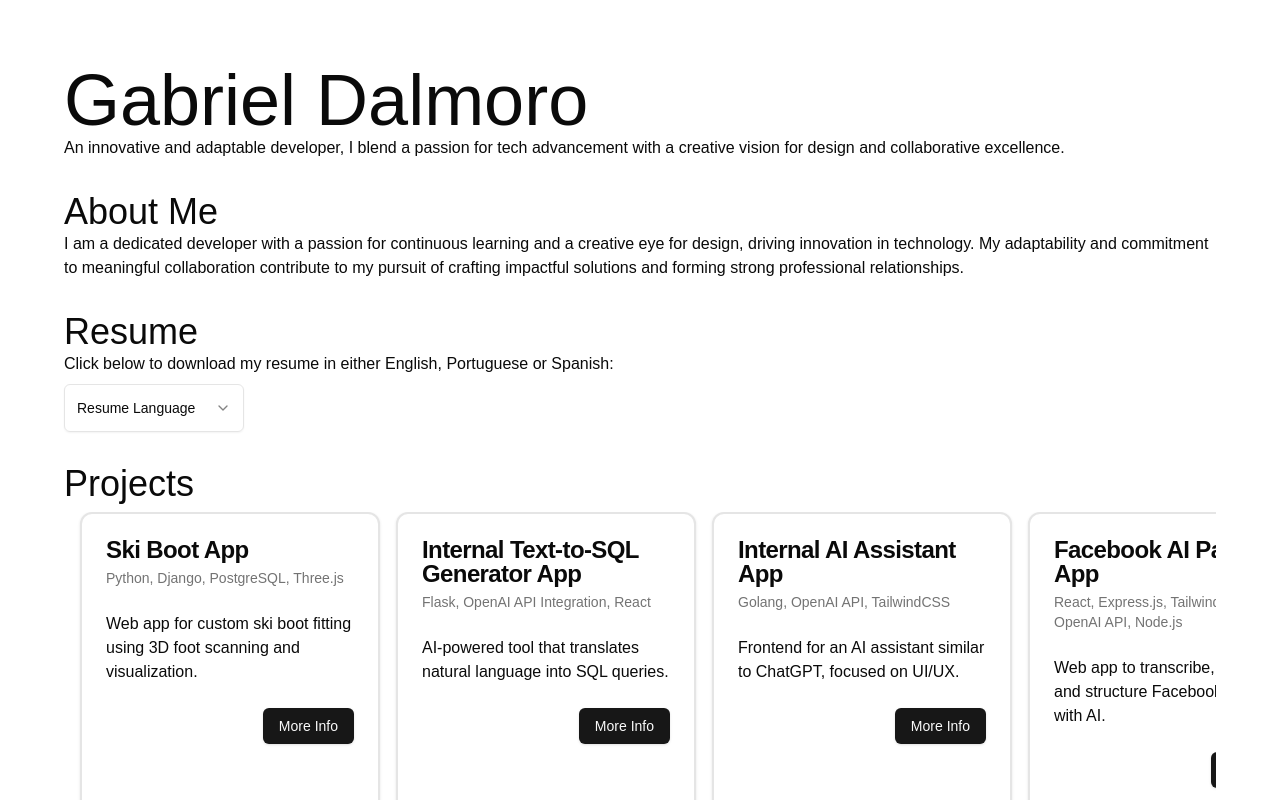
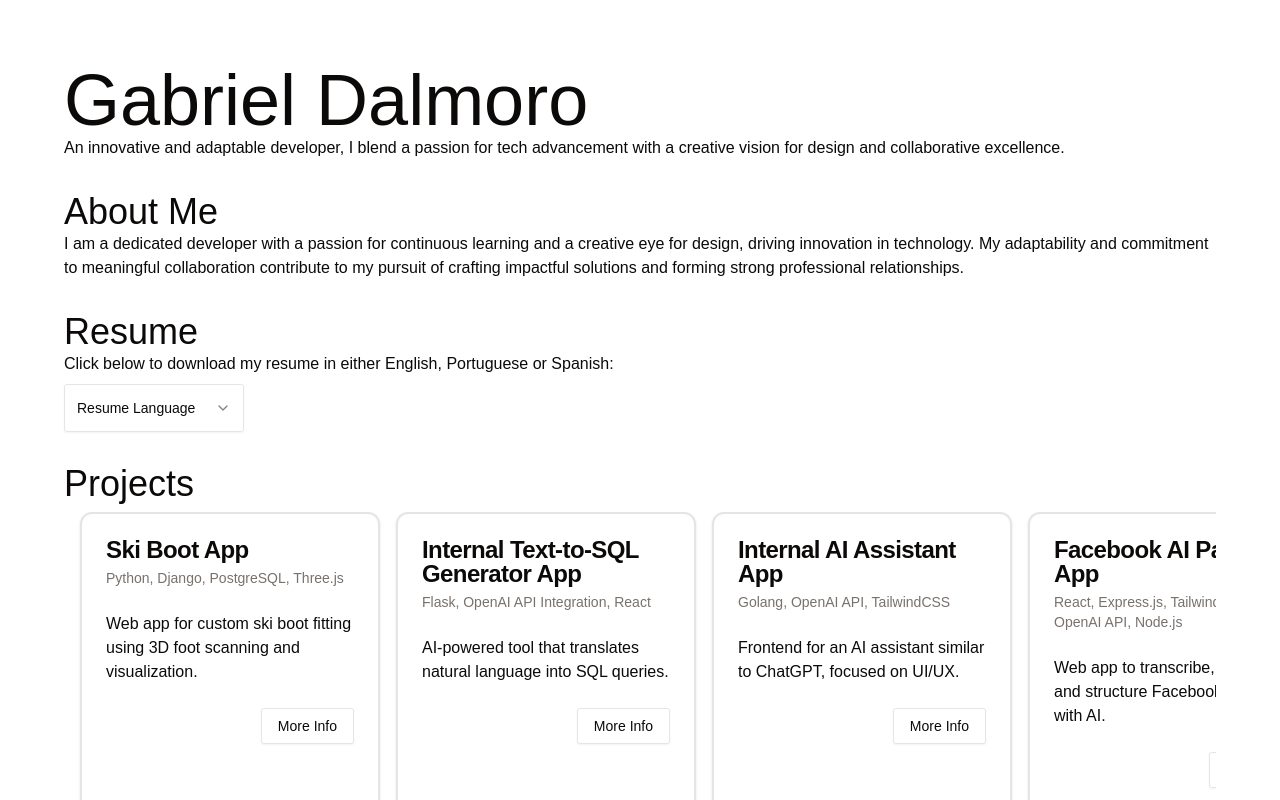
Before and after one commit to Gabriel-Dalmoro/my-website, a Next.js app: page / in a window 1280 px wide. Shown: the top 800 px of the page. Built offline with nearby package versions, Linux system fonts and the light colour scheme.

Commit message:
add expandable cards

```diff
--- a/app/globals.css
+++ b/app/globals.css
@@ -9,51 +9,52 @@
 @layer base {
   :root {
     --background: 0 0% 100%;
-    --foreground: 0 0% 3.9%;
+    --foreground: 20 14.3% 4.1%;
     --card: 0 0% 100%;
-    --card-foreground: 0 0% 3.9%;
+    --card-foreground: 20 14.3% 4.1%;
     --popover: 0 0% 100%;
-    --popover-foreground: 0 0% 3.9%;
-    --primary: 0 0% 9%;
-    --primary-foreground: 0 0% 98%;
-    --secondary: 0 0% 96.1%;
-    --secondary-foreground: 0 0% 9%;
-    --muted: 0 0% 96.1%;
-    --muted-foreground: 0 0% 45.1%;
-    --accent: 0 0% 96.1%;
-    --accent-foreground: 0 0% 9%;
+    --popover-foreground: 20 14.3% 4.1%;
+    --primary: 47.9 95.8% 53.1%;
+    --primary-foreground: 26 83.3% 14.1%;
+    --secondary: 60 4.8% 95.9%;
+    --secondary-foreground: 24 9.8% 10%;
+    --muted: 60 4.8% 95.9%;
+    --muted-foreground: 25 5.3% 44.7%;
+    --accent: 60 4.8% 95.9%;
+    --accent-foreground: 24 9.8% 10%;
     --destructive: 0 84.2% 60.2%;
-    --destructive-foreground: 0 0% 98%;
-    --border: 0 0% 89.8%;
-    --input: 0 0% 89.8%;
-    --ring: 0 0% 3.9%;
+    --destructive-foreground: 60 9.1% 97.8%;
+    --border: 20 5.9% 90%;
+    --input: 20 5.9% 90%;
+    --ring: 20 14.3% 4.1%;
+    --radius: 0.3rem;
     --chart-1: 12 76% 61%;
     --chart-2: 173 58% 39%;
     --chart-3: 197 37% 24%;
     --chart-4: 43 74% 66%;
     --chart-5: 27 87% 67%;
-    --radius: 0.5rem;
   }
+
   .dark {
-    --background: 0 0% 3.9%;
-    --foreground: 0 0% 98%;
-    --card: 0 0% 3.9%;
-    --card-foreground: 0 0% 98%;
-    --popover: 0 0% 3.9%;
-    --popover-foreground: 0 0% 98%;
-    --primary: 0 0% 98%;
-    --primary-foreground: 0 0% 9%;
-    --secondary: 0 0% 14.9%;
-    --secondary-foreground: 0 0% 98%;
-    --muted: 0 0% 14.9%;
-    --muted-foreground: 0 0% 63.9%;
-    --accent: 0 0% 14.9%;
-    --accent-foreground: 0 0% 98%;
+    --background: 20 14.3% 4.1%;
+    --foreground: 60 9.1% 97.8%;
+    --card: 20 14.3% 4.1%;
+    --card-foreground: 60 9.1% 97.8%;
+    --popover: 20 14.3% 4.1%;
+    --popover-foreground: 60 9.1% 97.8%;
+    --primary: 47.9 95.8% 53.1%;
+    --primary-foreground: 26 83.3% 14.1%;
+    --secondary: 12 6.5% 15.1%;
+    --secondary-foreground: 60 9.1% 97.8%;
+    --muted: 12 6.5% 15.1%;
+    --muted-foreground: 24 5.4% 63.9%;
+    --accent: 12 6.5% 15.1%;
+    --accent-foreground: 60 9.1% 97.8%;
     --destructive: 0 62.8% 30.6%;
-    --destructive-foreground: 0 0% 98%;
-    --border: 0 0% 14.9%;
-    --input: 0 0% 14.9%;
-    --ring: 0 0% 83.1%;
+    --destructive-foreground: 60 9.1% 97.8%;
+    --border: 12 6.5% 15.1%;
+    --input: 12 6.5% 15.1%;
+    --ring: 35.5 91.7% 32.9%;
     --chart-1: 220 70% 50%;
     --chart-2: 160 60% 45%;
     --chart-3: 30 80% 55%;
--- a/app/page.tsx
+++ b/app/page.tsx
@@ -1,12 +1,14 @@
-import ContactForm from "@/components/ContactForm";
 import { textContent } from "@/lib/content";
 import {
-  Select,
-  SelectContent,
-  SelectItem,
-  SelectTrigger,
-  SelectValue,
-} from "@/components/ui/select";
+  Dialog,
+  DialogClose,
+  DialogContent,
+  DialogDescription,
+  DialogFooter,
+  DialogHeader,
+  DialogTitle,
+  DialogTrigger,
+} from "@/components/ui/dialog";
 import {
   Card,
   CardContent,
@@ -19,6 +21,7 @@
 import { buttonVariants } from "@/components/ui/button";
 import Link from "next/link";
 import { Copyright } from "lucide-react";
+import ResumeDropdown from "@/components/ResumeDropdown";
 
 export default function Home() {
   const content = textContent;
@@ -40,22 +43,7 @@
           <h1 className="text-4xl">{content.english.resumeTitle}</h1>
           <p>{content.english.resume}</p>
 
-          <Select>
-            <SelectTrigger className="mt-2 h-12 w-[180px]">
-              <SelectValue placeholder="Resume Language" />
-            </SelectTrigger>
-            <SelectContent>
-              <SelectItem value="english">
-                {content.english.languages[0]}
-              </SelectItem>
-              <SelectItem value="portuguese">
-                {content.english.languages[1]}
-              </SelectItem>
-              <SelectItem value="spanish">
-                {content.english.languages[2]}
-              </SelectItem>
-            </SelectContent>
-          </Select>
+          <ResumeDropdown />
         </section>
 
         <section>
@@ -72,7 +60,29 @@
                     <p>{project.summary}</p>
                   </CardContent>
                   <CardFooter className="justify-end">
-                    <Button>More Info</Button>
+                    <Dialog>
+                      <DialogTrigger asChild>
+                        <Button variant="outline">More Info</Button>
+                      </DialogTrigger>
+                      <DialogContent className="sm:max-w-md">
+                        <DialogHeader>
+                          <DialogTitle className="text-3xl">
+                            {project.title}
+                          </DialogTitle>
+                          <DialogDescription>
+                            {project.technologies}
+                          </DialogDescription>
+                        </DialogHeader>
+                        <p className="mt-2">{project.description}</p>
+                        <DialogFooter className="sm:justify-start">
+                          <DialogClose asChild>
+                            <Button type="button" variant="secondary">
+                              Close
+                            </Button>
+                          </DialogClose>
+                        </DialogFooter>
+                      </DialogContent>
+                    </Dialog>
                   </CardFooter>
                 </Card>
               ))}
--- /dev/null
+++ b/components/ResumeDropdown.tsx
@@ -0,0 +1,38 @@
+"use client"; // Ensures this component is interactive
+
+import {
+  Select,
+  SelectContent,
+  SelectItem,
+  SelectTrigger,
+  SelectValue,
+} from "@/components/ui/select";
+import { textContent } from "@/lib/content";
+
+export default function ResumeDropdown() {
+  const handleDownload = (value: string) => {
+    const fileUrl = textContent.english.resumeFiles[value];
+    if (fileUrl) {
+      window.open(fileUrl, "_blank");
+    }
+  };
+
+  return (
+    <Select onValueChange={handleDownload}>
+      <SelectTrigger className="mt-2 h-12 w-[180px]">
+        <SelectValue placeholder="Resume Language" />
+      </SelectTrigger>
+      <SelectContent>
+        <SelectItem value="english">
+          {textContent.english.languages[0]}
+        </SelectItem>
+        <SelectItem value="portuguese">
+          {textContent.english.languages[1]}
+        </SelectItem>
+        <SelectItem value="spanish">
+          {textContent.english.languages[2]}
+        </SelectItem>
+      </SelectContent>
+    </Select>
+  );
+}
--- /dev/null
+++ b/components/ui/dialog.tsx
@@ -0,0 +1,122 @@
+"use client"
+
+import * as React from "react"
+import * as DialogPrimitive from "@radix-ui/react-dialog"
+import { X } from "lucide-react"
+
+import { cn } from "@/lib/utils"
+
+const Dialog = DialogPrimitive.Root
+
+const DialogTrigger = DialogPrimitive.Trigger
+
+const DialogPortal = DialogPrimitive.Portal
+
+const DialogClose = DialogPrimitive.Close
+
+const DialogOverlay = React.forwardRef<
+  React.ElementRef<typeof DialogPrimitive.Overlay>,
+  React.ComponentPropsWithoutRef<typeof DialogPrimitive.Overlay>
+>(({ className, ...props }, ref) => (
+  <DialogPrimitive.Overlay
+    ref={ref}
+    className={cn(
+      "fixed inset-0 z-50 bg-black/80  data-[state=open]:animate-in data-[state=closed]:animate-out data-[state=closed]:fade-out-0 data-[state=open]:fade-in-0",
+      className
+    )}
+    {...props}
+  />
+))
+DialogOverlay.displayName = DialogPrimitive.Overlay.displayName
+
+const DialogContent = React.forwardRef<
+  React.ElementRef<typeof DialogPrimitive.Content>,
+  React.ComponentPropsWithoutRef<typeof DialogPrimitive.Content>
+>(({ className, children, ...props }, ref) => (
+  <DialogPortal>
+    <DialogOverlay />
+    <DialogPrimitive.Content
+      ref={ref}
+      className={cn(
+        "fixed left-[50%] top-[50%] z-50 grid w-full max-w-lg translate-x-[-50%] translate-y-[-50%] gap-4 border bg-background p-6 shadow-lg duration-200 data-[state=open]:animate-in data-[state=closed]:animate-out data-[state=closed]:fade-out-0 data-[state=open]:fade-in-0 data-[state=closed]:zoom-out-95 data-[state=open]:zoom-in-95 data-[state=closed]:slide-out-to-left-1/2 data-[state=closed]:slide-out-to-top-[48%] data-[state=open]:slide-in-from-left-1/2 data-[state=open]:slide-in-from-top-[48%] sm:rounded-lg",
+        className
+      )}
+      {...props}
+    >
+      {children}
+      <DialogPrimitive.Close className="absolute right-4 top-4 rounded-sm opacity-70 ring-offset-background transition-opacity hover:opacity-100 focus:outline-none focus:ring-2 focus:ring-ring focus:ring-offset-2 disabled:pointer-events-none data-[state=open]:bg-accent data-[state=open]:text-muted-foreground">
+        <X className="h-4 w-4" />
+        <span className="sr-only">Close</span>
+      </DialogPrimitive.Close>
+    </DialogPrimitive.Content>
+  </DialogPortal>
+))
+DialogContent.displayName = DialogPrimitive.Content.displayName
+
+const DialogHeader = ({
+  className,
+  ...props
+}: React.HTMLAttributes<HTMLDivElement>) => (
+  <div
+    className={cn(
+      "flex flex-col space-y-1.5 text-center sm:text-left",
+      className
+    )}
+    {...props}
+  />
+)
+DialogHeader.displayName = "DialogHeader"
+
+const DialogFooter = ({
+  className,
+  ...props
+}: React.HTMLAttributes<HTMLDivElement>) => (
+  <div
+    className={cn(
+      "flex flex-col-reverse sm:flex-row sm:justify-end sm:space-x-2",
+      className
+    )}
+    {...props}
+  />
+)
+DialogFooter.displayName = "DialogFooter"
+
+const DialogTitle = React.forwardRef<
+  React.ElementRef<typeof DialogPrimitive.Title>,
+  React.ComponentPropsWithoutRef<typeof DialogPrimitive.Title>
+>(({ className, ...props }, ref) => (
+  <DialogPrimitive.Title
+    ref={ref}
+    className={cn(
+      "text-lg font-semibold leading-none tracking-tight",
+      className
+    )}
+    {...props}
+  />
+))
+DialogTitle.displayName = DialogPrimitive.Title.displayName
+
+const DialogDescription = React.forwardRef<
+  React.ElementRef<typeof DialogPrimitive.Description>,
+  React.ComponentPropsWithoutRef<typeof DialogPrimitive.Description>
+>(({ className, ...props }, ref) => (
+  <DialogPrimitive.Description
+    ref={ref}
+    className={cn("text-sm text-muted-foreground", className)}
+    {...props}
+  />
+))
+DialogDescription.displayName = DialogPrimitive.Description.displayName
+
+export {
+  Dialog,
+  DialogPortal,
+  DialogOverlay,
+  DialogTrigger,
+  DialogClose,
+  DialogContent,
+  DialogHeader,
+  DialogFooter,
+  DialogTitle,
+  DialogDescription,
+}
--- a/lib/content.ts
+++ b/lib/content.ts
@@ -8,6 +8,11 @@
     resumeTitle: "Resume",
     resume:
       "Click below to download my resume in either English, Portuguese or Spanish:",
+    resumeFiles: {
+      english: "/GabrielDalmoro-resume-english.pdf",
+      portuguese: "/GabrielDalmoro-resume-english.pdf",
+      spanish: "/GabrielDalmoro-resume-english.pdf",
+    },
     projectsTitle: "Projects",
     projects: [
       {
@@ -51,8 +56,7 @@
         id: 3,
       },
       {
-        title:
-          "Harpia – Hockey Athlete Development Mobile App (Capstone Project)",
+        title: "Mobile App for Athlete Development - Project Lead",
         summary:
           "Mobile app for hockey athlete training, built with a startup.",
         description:
--- a/package.json
+++ b/package.json
@@ -9,6 +9,7 @@
     "lint": "next lint"
   },
   "dependencies": {
+    "@radix-ui/react-dialog": "^1.1.6",
     "@radix-ui/react-select": "^2.1.6",
     "@radix-ui/react-slot": "^1.1.2",
     "class-variance-authority": "^0.7.1",
```
Also changed, not shown: components.json, 2 other files (tests, documents, lock files or other folders).
